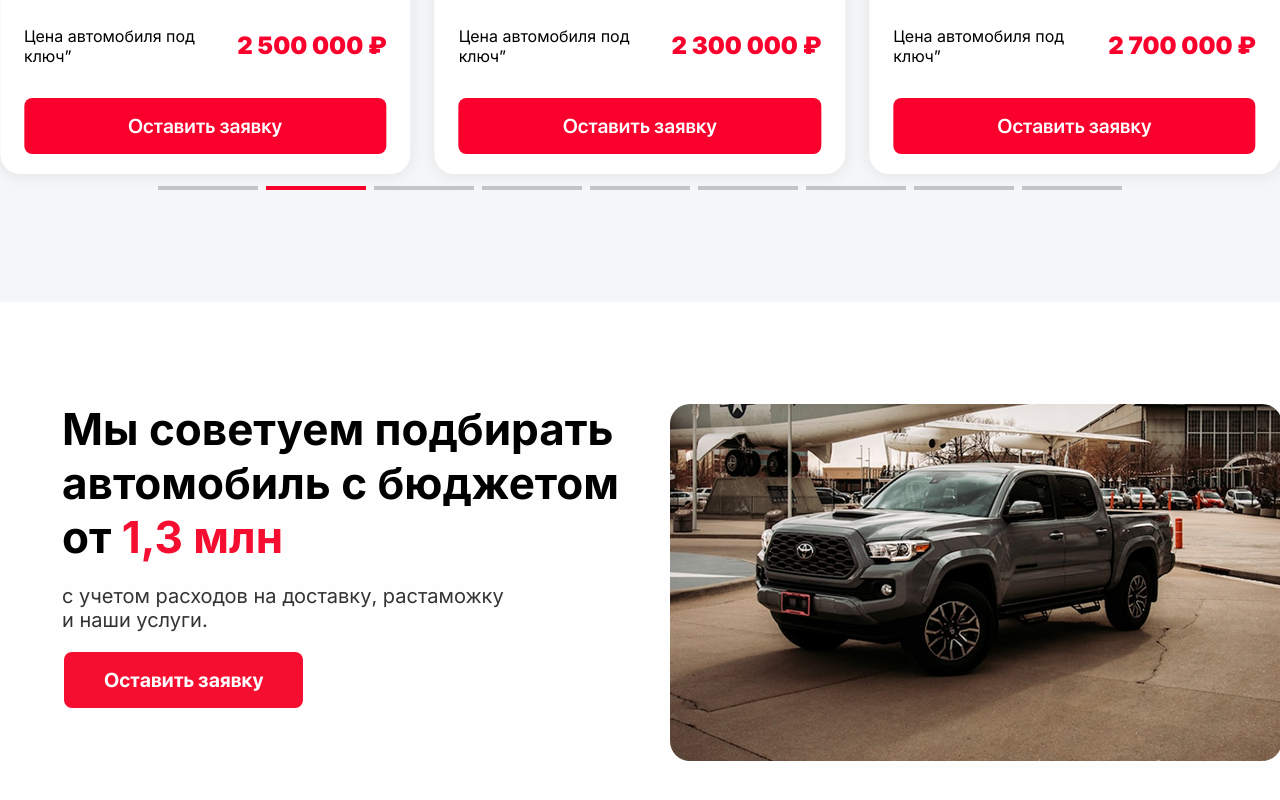
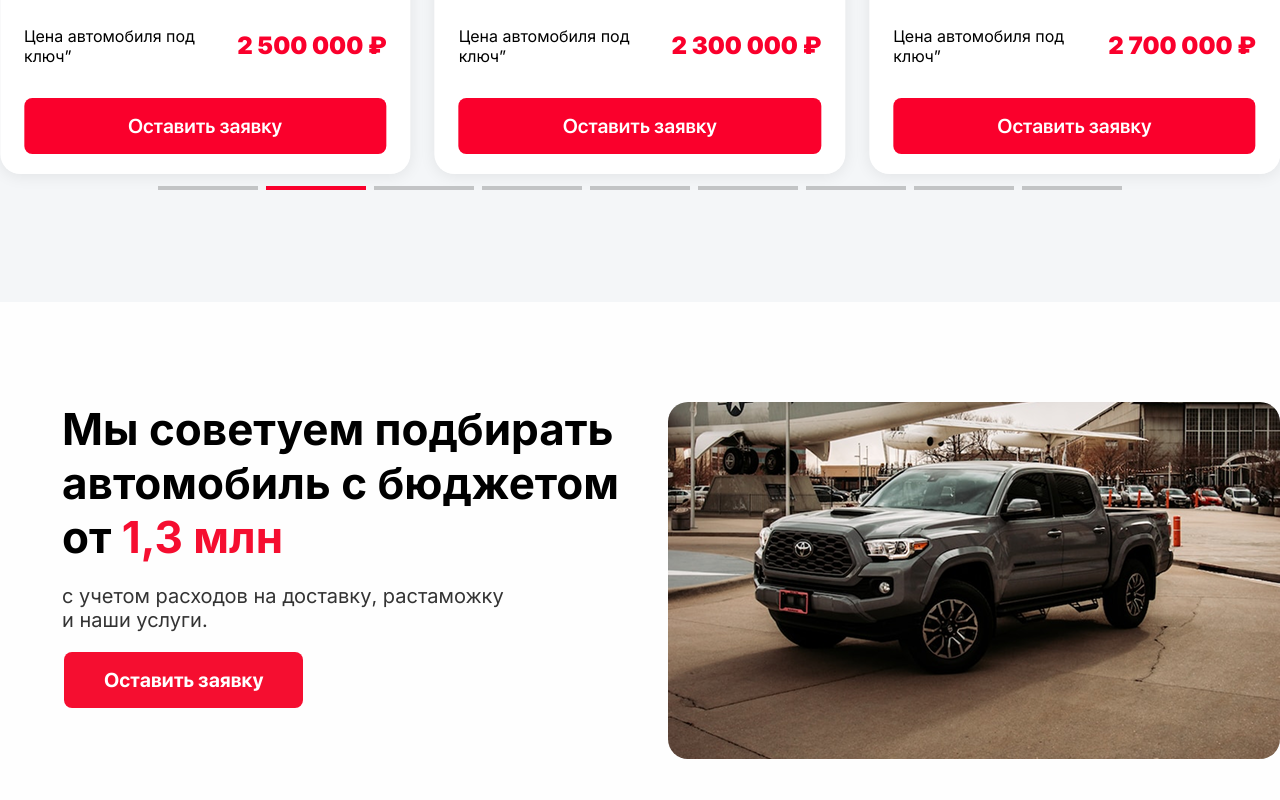
Before and after one commit to bogatyrevaevdokia8-commits/Carmark, a plain HTML site: page index.html in a window 1280 px wide. Shown: the part 2965-3765 px from the top of the page. Drawn offline with nearby package versions, Linux system fonts and the light colour scheme.

Commit message:
add progect

```diff
--- a/index.html
+++ b/index.html
@@ -411,10 +411,12 @@
     </section>
     <section class="budget">
         <div class="container">
-            <div class="budget-info">
-                <h2>Мы советуем подбирать автомобиль с бюджетом от <span>1,3 млн</span></h2>
-                <p>c учетом расходов на доставку, растаможку и наши услуги.</p>
-                <button>Оставить заявку</button>
+            <div class="budget-car">
+                <div class="budget-info">
+                    <h2>Мы советуем подбирать автомобиль с бюджетом от <span>1,3 млн</span></h2>
+                    <p>c учетом расходов на доставку, растаможку и наши услуги.</p>
+                    <button>Оставить заявку</button>
+                </div>
                 <div class="budget-img">
                     <img src="img/budget.png" alt="budget">
                 </div>
--- a/style/style.css
+++ b/style/style.css
@@ -411,8 +411,12 @@ h1{
     border-radius: 0;
 }
 .budget{
-   background: #fefefe;
-   padding: 100px 0;
+    background: #fefefe;
+    padding: 100px 0;
+}
+.budget-car{
+    display: flex;
+    justify-content: space-between;
 }
 .budget-info>h2{
     font-family: "Inter", sans-serif;
@@ -445,8 +449,6 @@ h1{
 }
 .budget-img>img{
     border-radius: 20px;
-    margin-left: 670px;
-    margin-top: -304px;
 }
 .budget-info>h2>span{
     color: #f50e30;
```
